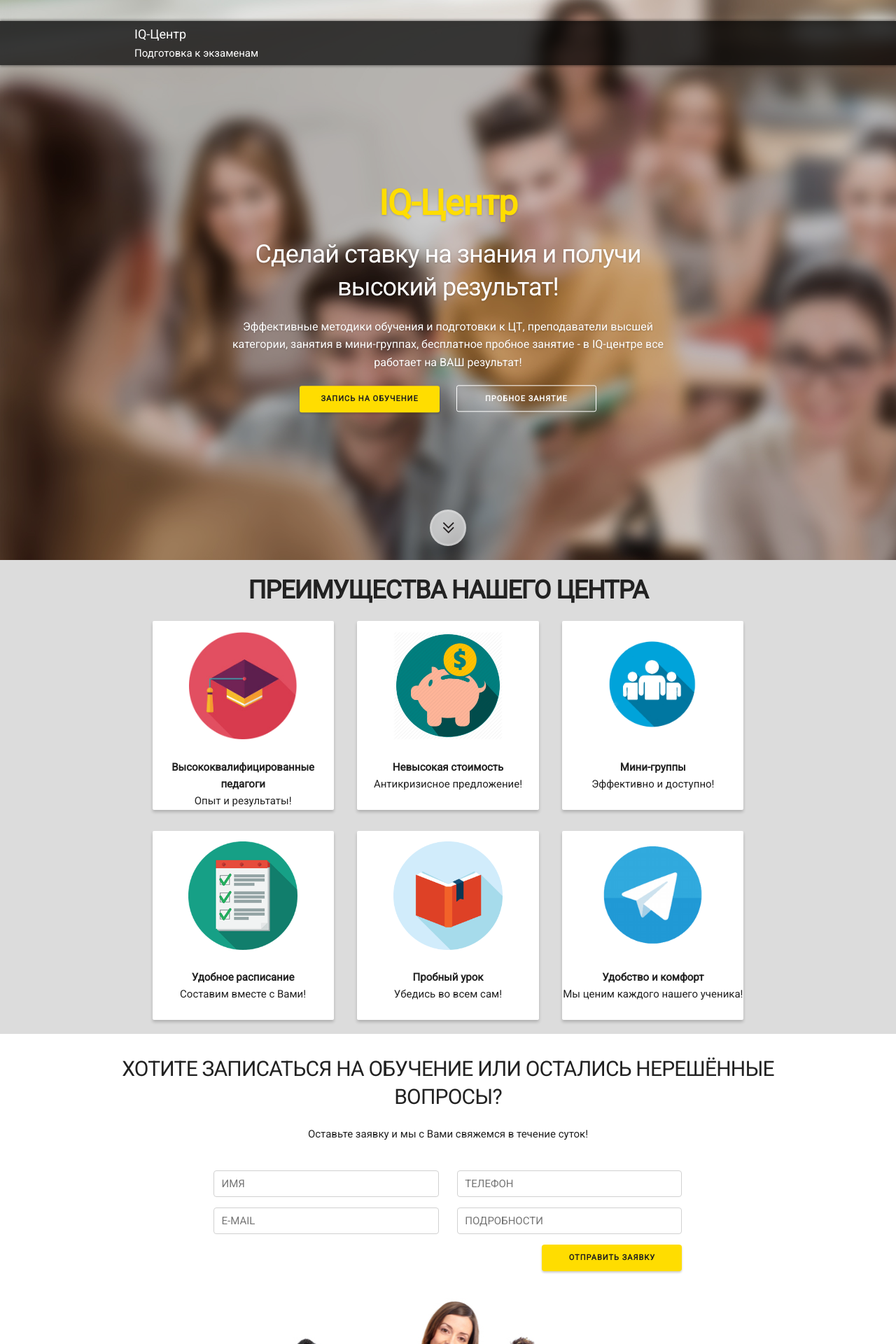
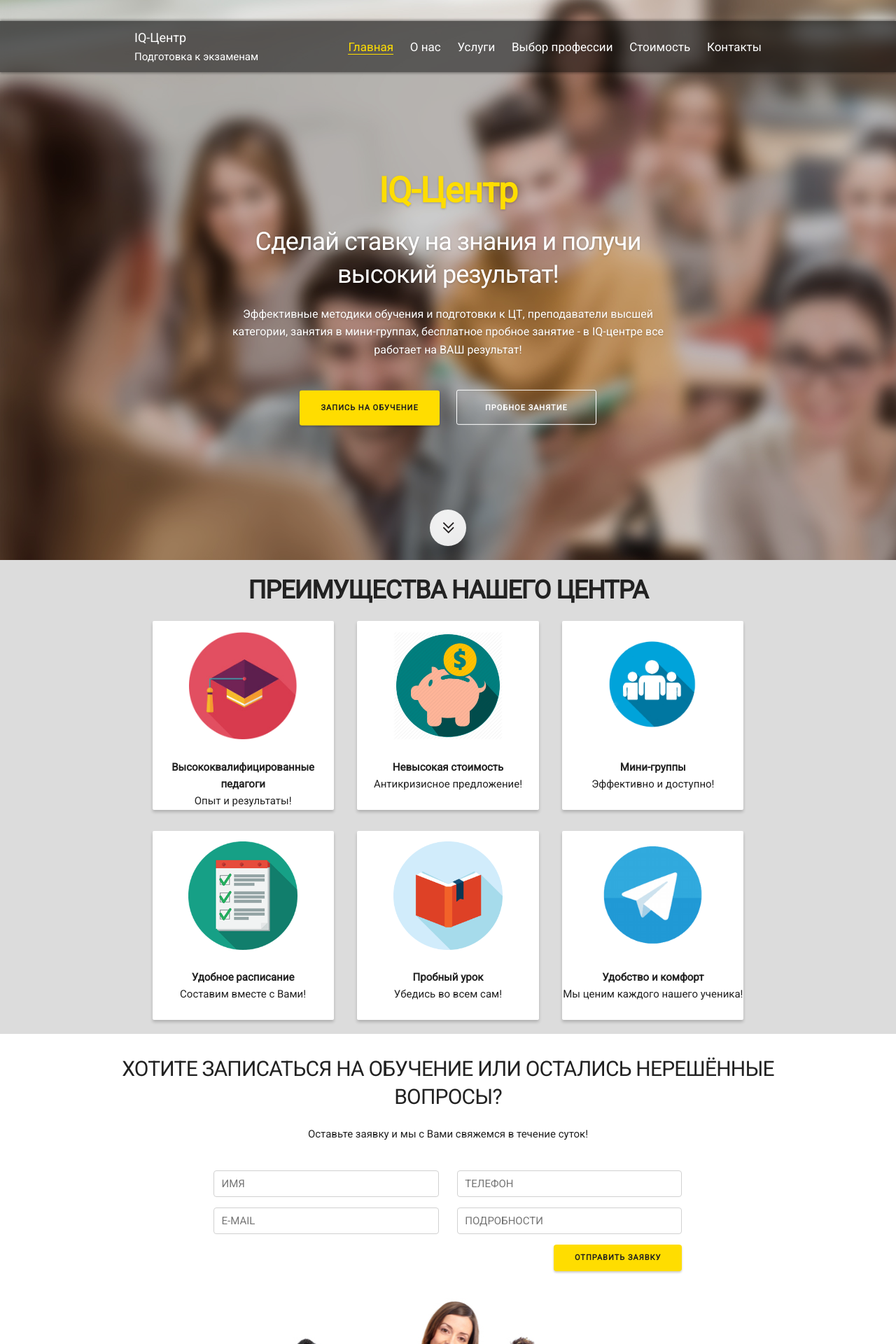
Before and after one commit to exymax/iq-center, a PHP site: page / in a window 1280 px wide. Shown: the top 1920 px of the page at 70% size. Run offline with PHP 8.4, Linux system fonts and the light colour scheme; some libraries are stand-ins or nearby versions.

Commit message:
Implemented main page

```diff
--- a/css/main.css
+++ b/css/main.css
@@ -45,9 +45,9 @@ body {
 
 .header {
     box-shadow: 0 2px 3px rgba(0, 0, 0, .3), 0 -2px 3px rgba(0, 0, 0, .3);
-    padding: 5px 15%;
+    padding: 10px 15%;
     color: #fff;
-    background-color: rgba(0, 0, 0, .7);
+    background-color: rgba(0, 0, 0, .5);
 }
 
 .header .title {
@@ -57,6 +57,29 @@ body {
 .header .title-definition {
     font-size: 15px;
     margin-bottom: 0;
+}
+
+.navigation {
+    display: inline;
+    list-style: none;
+    margin-bottom: 20px;
+    margin-top: -15px;
+}
+
+.navigation > li {
+    font-size: 17px;
+    margin-left: 20px;
+    display: inline;
+}
+
+.navigation > li > a {
+    color: #fff;
+    text-decoration: none;
+}
+
+.navigation > li.active > a {
+    color: #FFDD00;
+    border-bottom: 1px solid #FFDD00;
 }
 
 .info {
@@ -85,13 +108,15 @@ body {
 }
 
 .info .buttons {
-    margin-top: 20px;
+    margin-top: 45px;
     text-shadow: none;
 }
 
 .button {
     cursor: pointer;
-    width: 200px;
+    min-width: 100px;
+    height: 50px;
+    line-height: 50px;
     border-radius: 3px;
     color: #fff;
     border: 1px solid #fff;
@@ -124,8 +153,8 @@ body {
     width: 46px;
     height: 46px;
     border-radius: 100%;
-    background: url('../images/double-arrow.png') 53% 50% no-repeat rgba(240, 240, 240, .7);
-    border: 3px solid rgba(256, 256, 256, .2);
+    background: url('../images/double-arrow.png') 53% 50% no-repeat rgba(256, 256, 256, .9);
+    border: 3px solid rgba(250, 250, 250, 0);
 }
 
 .hero-advantages {
--- a/index.html
+++ b/index.html
@@ -8,24 +8,17 @@
     <title>IQ-Центр</title>
     <meta name="description" content="">
     <meta name="author" content="">
-
-    <!-- Mobile Specific Metas
-    –––––––––––––––––––––––––––––––––––––––––––––––––– -->
     <meta name="viewport" content="width=device-width, initial-scale=1">
 
-    <!-- FONT
-    –––––––––––––––––––––––––––––––––––––––––––––––––– -->
     <link href="https://fonts.googleapis.com/css?family=Roboto" rel="stylesheet">
-
-    <!-- CSS
-    –––––––––––––––––––––––––––––––––––––––––––––––––– -->
     <link rel="stylesheet" href="css/normalize.css">
     <link rel="stylesheet" href="css/skeleton.css">
     <link rel="stylesheet" href="css/main.css">
+    <link rel="icon" type="image/png" href="images/favicon.png">
 
-    <!-- Favicon
-    –––––––––––––––––––––––––––––––––––––––––––––––––– -->
-    <link rel="icon" type="image/png" href="images/favicon.png">
+    <script src="https://cdnjs.cloudflare.com/ajax/libs/jquery/3.2.1/jquery.js"></script>
+    <script src="https://cdnjs.cloudflare.com/ajax/libs/jquery-scrollTo/2.1.2/jquery.scrollTo.min.js"></script>
+    <script src="js/app.js"></script>
 
 </head>
 <body>
@@ -37,7 +30,15 @@
     <div class="row">
         <div class="header u-full-width">
             <span class="title">IQ-Центр</span> <br>
-            <p class="title-definition">Подготовка к экзаменам</p>
+            <span class="title-definition">Подготовка к экзаменам</span>
+            <ul class="u-pull-right navigation">
+                <li class="active"><a href="#">Главная</a></li>
+                <li><a href="about.html">О нас</a></li>
+                <li><a href="service.html">Услуги</a></li>
+                <li><a href="profession.html">Выбор профессии</a></li>
+                <li><a href="pricing.html">Стоимость</a></li>
+                <li><a href="contacts.html">Контакты</a></li>
+            </ul>
         </div>
 
         <div class="info">
@@ -209,8 +210,17 @@
         <div class="one-third column">
             <div class="contacts-item">
                 <span class="title">ИЩИТЕ НАС В СЕТЯХ</span>
-                <div class="description">
-
+                <div class="description social-links">
+                    <div class="twelve columns">
+                        <div class="one-third column"><a target="_blank" href="https://vk.com"><img src="images/social/vk.png"></a></div>
+                        <div class="one-third column"><a target="_blank" href="https://facebook.com"><img src="images/social/facebook.png"></a></div>
+                        <div class="one-third column"><a target="_blank" href="https://twitter.com"><img src="images/social/twitter.png"></a></div>
+                    </div>
+                    <div class="twelve columns">
+                        <div class="one-third column"><a target="_blank" href="https://vk.com"><img src="images/social/google-plus.png"></a></div>
+                        <div class="one-third column"><a target="_blank" href="https://vk.com"><img src="images/social/linkedin.png"></a></div>
+                        <div class="one-third column"><a target="_blank" href="https://vk.com"><img src="images/social/skype.png"></a></div>
+                    </div>
                 </div>
             </div>
         </div>
@@ -226,15 +236,9 @@
 </div>
 <div class="container hero-footer">
     <div class="row">
-        <div class="six column">
-            Футер
-        </div>
-    </div>
-</div>
-<div class="container hero-developer">
-    <div class="row">
-        <div class="one-half column">
-            Виз лав фром exymax
+        <div class="twelve columns">
+            <div class="copy">IQ-Center &copy; All Rights Reserved, 2017</div>
+            <div class="developer">Made with <span class="heart">&hearts;</span> by <a href="https://nestwed.com">NESTWED</a></div>
         </div>
     </div>
 </div>
--- /dev/null
+++ b/js/app.js
@@ -0,0 +1,15 @@
+$(document).ready(function() {
+    var linkToForm = $('.link-to-form'),
+        mailContainer = $('.hero-mail'),
+        advantagesContainer = $('.hero-advantages'),
+        heroIntro = $('.hero-intro'),
+        enrollBtn = $('.enroll'),
+        windowRef = $(window);
+    linkToForm.click(function() {
+        windowRef.scrollTo(advantagesContainer, 400);
+    });
+
+    enrollBtn.click(function() {
+        windowRef.scrollTo(mailContainer, 500);
+    });
+});
```
Also changed, not shown: other parts of css/main.css (+21 -8 lines), about.html (added), contacts.html (added), images/social/facebook.png (added), images/social/google-plus.png (added), images/social/linkedin.png (added), images/social/skype.png (added), images/social/twitter.png (added), images/social/vk.png (added), pricing.html (added), profession.html (added), service.html (added).
